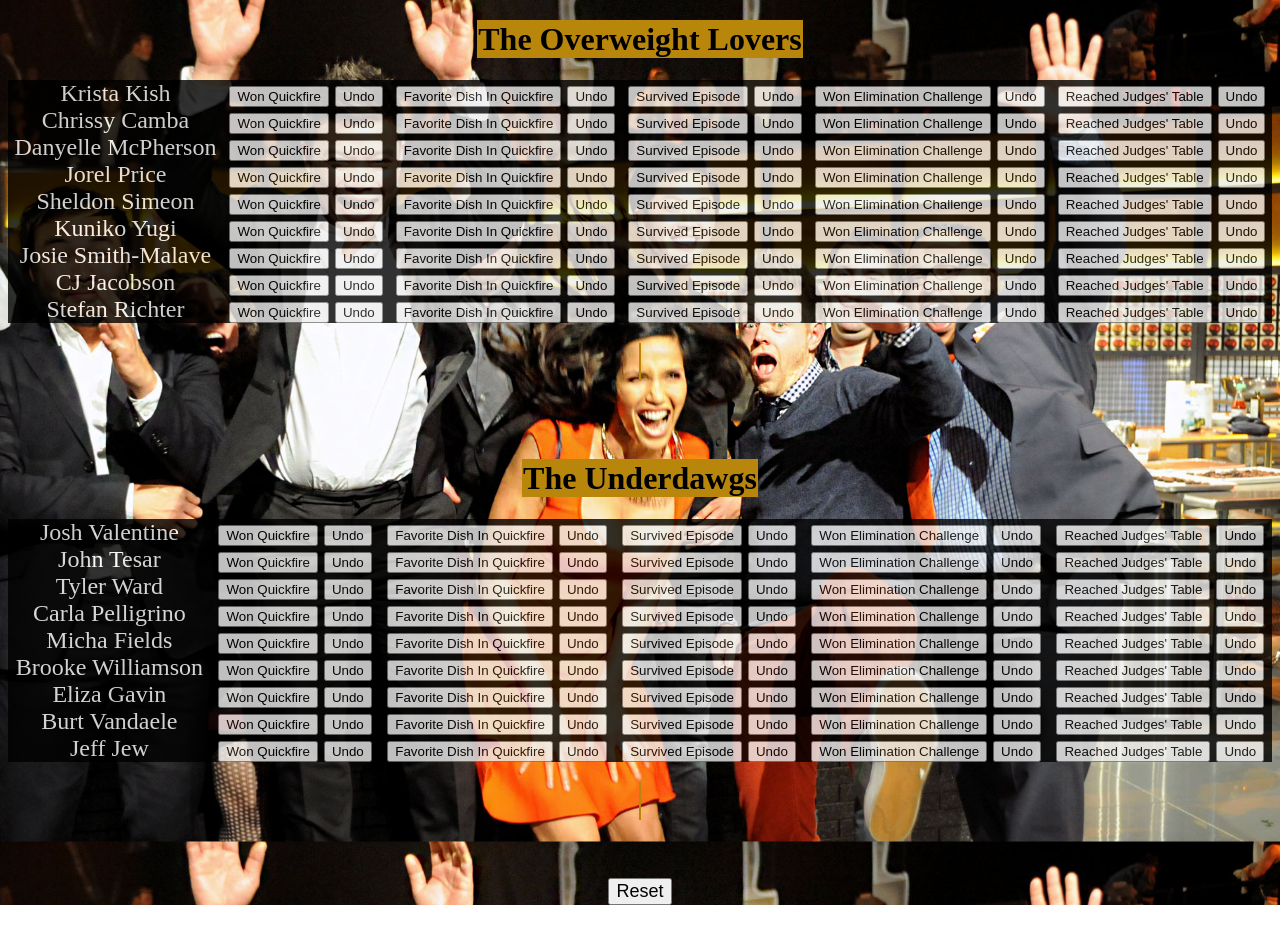
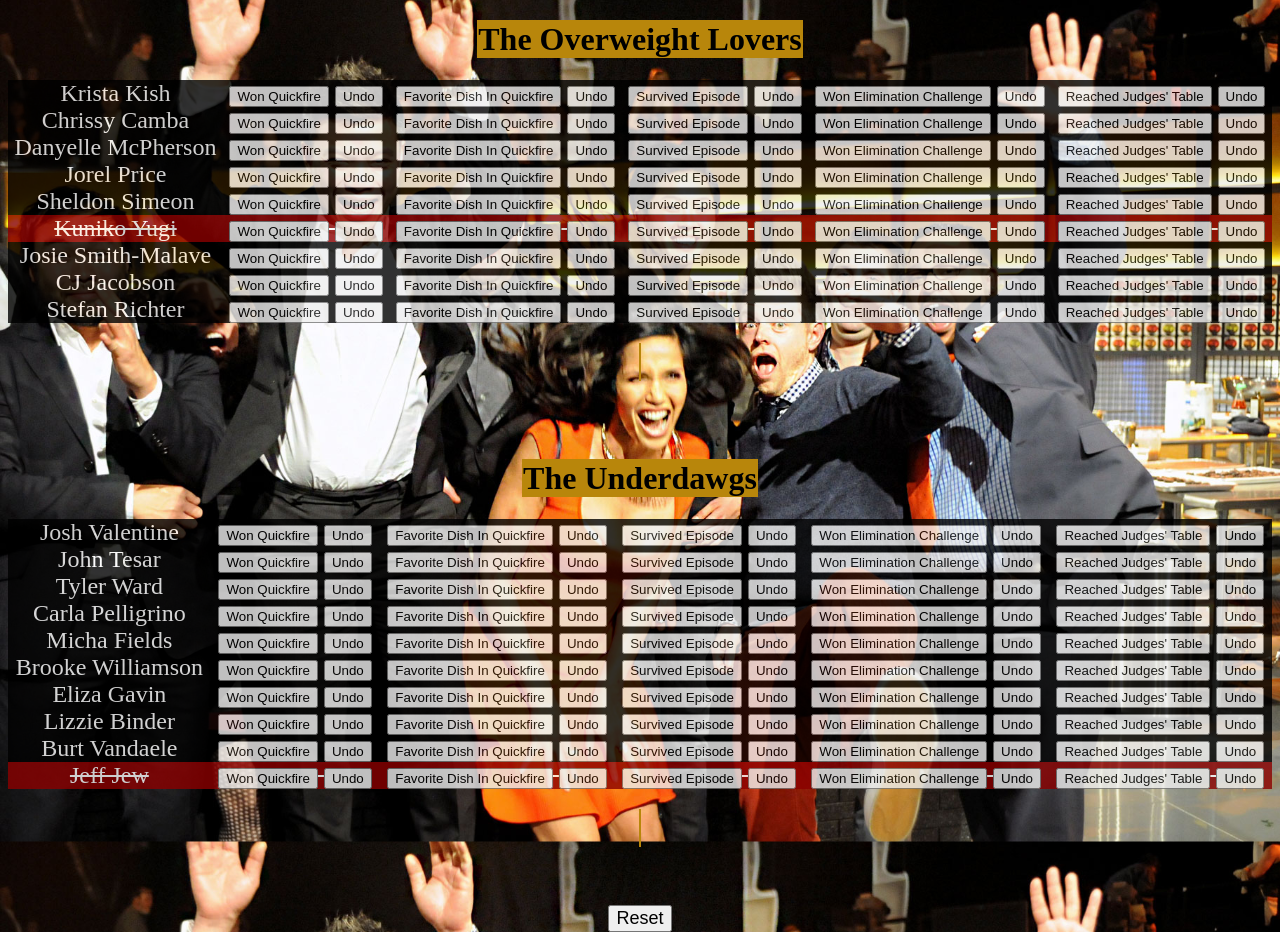
Before and after one commit to DwayneLaughlin/fantasyTopChef, a plain HTML site: page index.html in a window 1280 px wide. Before the commit the page ends 905 px from the top, so only its background shows below. Drawn offline with Linux system fonts and the light colour scheme.

Commit message:
added styling for elimnated contestants. Also added missing contestant Lizzie Binder

```diff
--- a/index.html
+++ b/index.html
@@ -9,6 +9,7 @@
     <title>Fantasy Top Chef</title>
 </head>
 <body>
+
     <!-- DWAYNE'S TEAM -->
     <h1><span> The Overweight Lovers</span></h1>
 
@@ -130,24 +131,24 @@
         </div>
 
          <!-- Kuniko Yugi -->
-         <div class="grid-item">Kuniko Yugi</div>
-         <div class="grid-item">
+         <div class="grid-item gone">Kuniko Yugi</div>
+         <div class="grid-item gone">
              <button class="quickFire">Won Quickfire</button>
              <button class="undoquickfire">Undo</button>
          </div>
-         <div class="grid-item">
+         <div class="grid-item gone">
              <button class="faveDish">Favorite Dish In Quickfire</button>
              <button class="undoFaveDish">Undo</button>
          </div>
-         <div class="grid-item">
+         <div class="grid-item gone">
              <button class="survived">Survived Episode</button>
              <button class="undoSurvived">Undo</button>
          </div>
-         <div class="grid-item">
+         <div class="grid-item gone">
              <button class="wonElim">Won Elimination Challenge</button>
              <button class="undoWonElim">Undo</button>
          </div>
-         <div class="grid-item">
+         <div class="grid-item gone">
              <button class="judgeTable">Reached Judges' Table</button>
              <button class="undoJudgeTable">Undo</button>
          </div>
@@ -392,6 +393,28 @@
             <button class="undoJudgeTableVan">Undo</button>
         </div>
 
+            <!-- Lizzie Binder -->
+            <div class="grid-item">Lizzie Binder</div>
+            <div class="grid-item">
+                <button class="vanFire">Won Quickfire</button>
+                <button class="undo1">Undo</button>
+            </div>
+            <div class="grid-item">
+                <button class="vanFave">Favorite Dish In Quickfire</button>
+                <button class="undoFaveDishVan">Undo</button>
+            </div>
+            <div class="grid-item">
+                <button class="vanSurvival">Survived Episode</button>
+                <button class="undoSurvivedVan">Undo</button>
+            </div>
+            <div class="grid-item">
+                <button class="vanElim">Won Elimination Challenge</button>
+                <button class="undoWonElimVan">Undo</button>
+            </div>
+            <div class="grid-item">
+                <button class="vanJduge">Reached Judges' Table</button>
+                <button class="undoJudgeTableVan">Undo</button>
+            </div>
             <!-- Burt Vandaele -->
             <div class="grid-item">Burt Vandaele</div>
             <div class="grid-item">
@@ -416,24 +439,24 @@
             </div>
 
             <!-- Jeff Jew -->
-        <div class="grid-item">Jeff Jew</div>
-        <div class="grid-item">
+        <div class="grid-item gone">Jeff Jew</div>
+        <div class="grid-item gone">
             <button class="vanFire">Won Quickfire</button>
             <button class="undo1">Undo</button>
         </div>
-        <div class="grid-item">
+        <div class="grid-item gone">
             <button class="vanFave">Favorite Dish In Quickfire</button>
             <button class="undoFaveDishVan">Undo</button>
         </div>
-        <div class="grid-item">
+        <div class="grid-item gone">
             <button class="vanSurvival">Survived Episode</button>
             <button class="undoSurvivedVan">Undo</button>
         </div>
-        <div class="grid-item">
+        <div class="grid-item gone">
             <button class="vanElim">Won Elimination Challenge</button>
             <button class="undoWonElimVan">Undo</button>
         </div>
-        <div class="grid-item">
+        <div class="grid-item gone">
             <button class="vanJduge">Reached Judges' Table</button>
             <button class="undoJudgeTableVan">Undo</button>
         </div>
--- a/style.css
+++ b/style.css
@@ -5,8 +5,9 @@
 body {
     background-image:url('topChef.jpeg');
     background-size: cover;
+    background-position: center;
     height: 100vh;
-    background-position: center;
+
 }
 
 span{
@@ -33,6 +34,12 @@ h1 {text-align: center;
 .col-11 {width: 91.66%;}
 .col-12 {width: 100%;}
 
+.gone {
+    background-color: darkred;
+    opacity: 100%;
+
+    text-decoration: line-through;
+}
 .grid-container{
     display: grid;
     background-color: black;
@@ -46,6 +53,8 @@ h1 {text-align: center;
 
 }
 
+
+
 .grid-item{
     text-align: center;
 
@@ -58,4 +67,5 @@ h1 {text-align: center;
 
 #resetbutton {
     font-size: large;
+    width: auto;
 }
```
